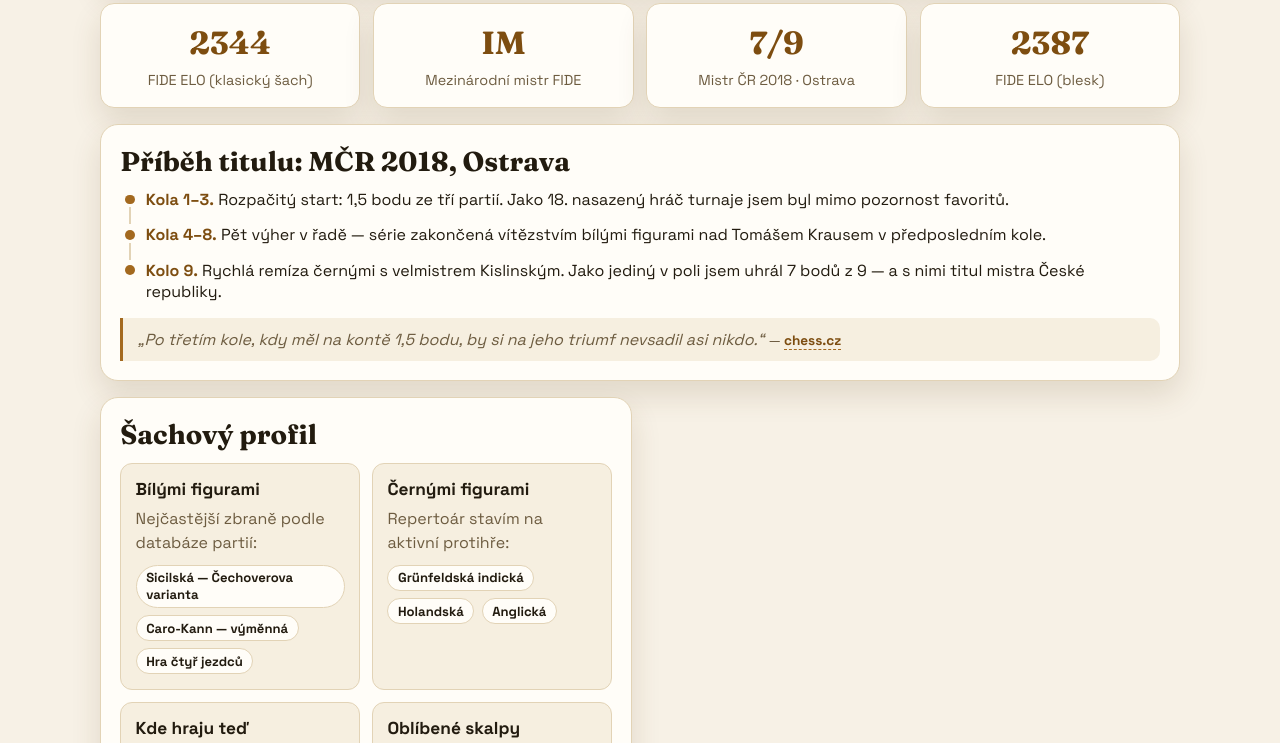
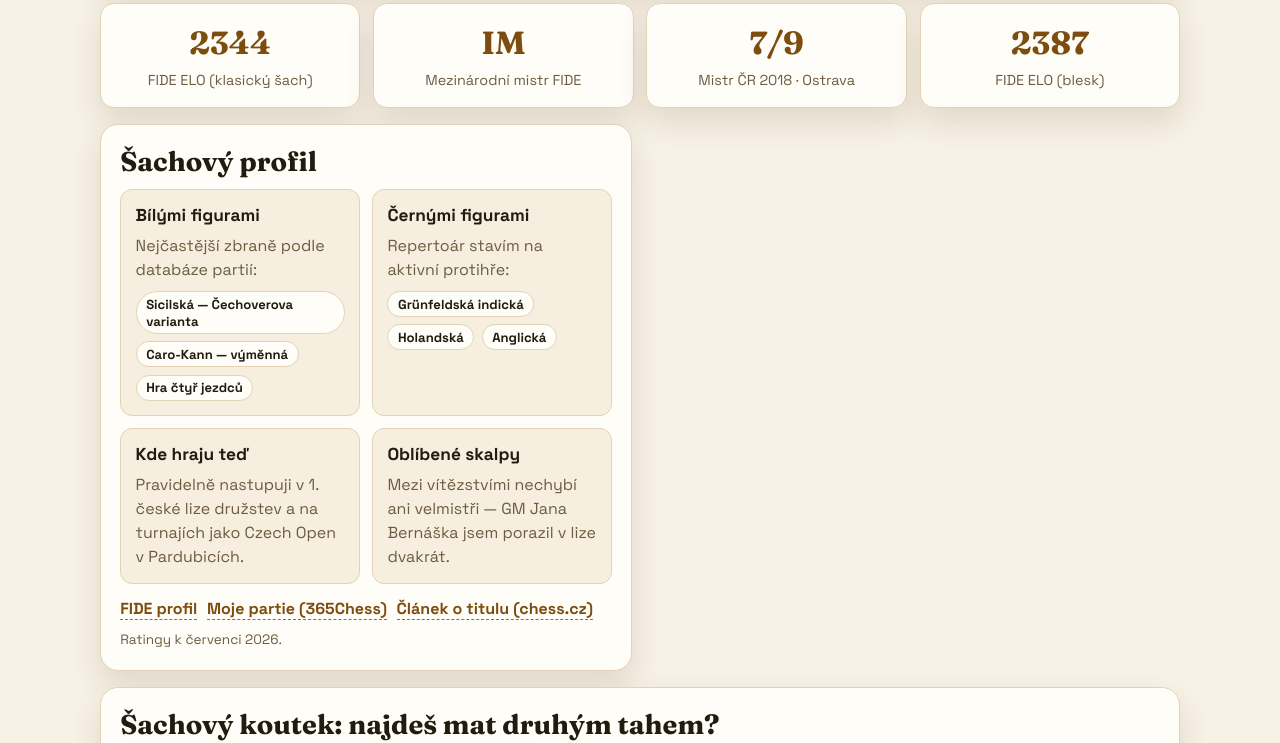
Before and after one commit to vbs5fp29vg-maker/Svatopluk-web, a plain HTML site: page index.html in a window 1280 px wide. Shown: the part 1000-1743 px from the top of the page. Drawn offline with Linux system fonts and the light colour scheme.

Commit message:
Fix board square aspect ratio; remove 2018 championship story section

```diff
--- a/index.html
+++ b/index.html
@@ -181,48 +181,6 @@
         </article>
       </section>
 
-      <section class="card story-card reveal" id="story">
-        <h2 data-i18n="story_title">Příběh titulu: MČR 2018, Ostrava</h2>
-        <ol class="timeline">
-          <li>
-            <span class="tl-round" data-i18n="story_1_round">Kola 1–3.</span>
-            <span data-i18n="story_1_text"
-              >Rozpačitý start: 1,5 bodu ze tří partií. Jako 18. nasazený hráč turnaje jsem byl mimo
-              pozornost favoritů.</span
-            >
-          </li>
-          <li>
-            <span class="tl-round" data-i18n="story_2_round">Kola 4–8.</span>
-            <span data-i18n="story_2_text"
-              >Pět výher v řadě — série zakončená vítězstvím bílými figurami nad Tomášem Krausem v
-              předposledním kole.</span
-            >
-          </li>
-          <li>
-            <span class="tl-round" data-i18n="story_3_round">Kolo 9.</span>
-            <span data-i18n="story_3_text"
-              >Rychlá remíza černými s velmistrem Kislinským. Jako jediný v poli jsem uhrál 7 bodů z
-              9 — a s nimi titul mistra České republiky.</span
-            >
-          </li>
-        </ol>
-        <blockquote class="story-quote">
-          <span data-i18n="story_quote"
-            >„Po třetím kole, kdy měl na kontě 1,5 bodu, by si na jeho triumf nevsadil asi nikdo.“</span
-          >
-          <cite>
-            —
-            <a
-              class="text-link"
-              href="https://www.chess.cz/svatopluk-svoboda-mistrem-republiky/"
-              target="_blank"
-              rel="noopener noreferrer"
-              >chess.cz</a
-            ></cite
-          >
-        </blockquote>
-      </section>
-
       <section class="card reveal" id="chess">
         <h2 data-i18n="chess_title">Šachový profil</h2>
         <div class="chess-grid">
--- a/script.js
+++ b/script.js
@@ -22,18 +22,6 @@ const copy = {
     stat_title: "Mezinárodní mistr FIDE",
     stat_champion: "Mistr ČR 2018 · Ostrava",
     stat_blitz: "FIDE ELO (blesk)",
-    story_title: "Příběh titulu: MČR 2018, Ostrava",
-    story_1_round: "Kola 1–3.",
-    story_1_text:
-      "Rozpačitý start: 1,5 bodu ze tří partií. Jako 18. nasazený hráč turnaje jsem byl mimo pozornost favoritů.",
-    story_2_round: "Kola 4–8.",
-    story_2_text:
-      "Pět výher v řadě — série zakončená vítězstvím bílými figurami nad Tomášem Krausem v předposledním kole.",
-    story_3_round: "Kolo 9.",
-    story_3_text:
-      "Rychlá remíza černými s velmistrem Kislinským. Jako jediný v poli jsem uhrál 7 bodů z 9 — a s nimi titul mistra České republiky.",
-    story_quote:
-      "„Po třetím kole, kdy měl na kontě 1,5 bodu, by si na jeho triumf nevsadil asi nikdo.“",
     chess_title: "Šachový profil",
     chess_white_title: "Bílými figurami",
     chess_white_text: "Nejčastější zbraně podle databáze partií:",
@@ -111,18 +99,6 @@ const copy = {
     stat_title: "FIDE International Master",
     stat_champion: "Czech Champion 2018 · Ostrava",
     stat_blitz: "FIDE ELO (blitz)",
-    story_title: "The Title Run: Czech Championship 2018, Ostrava",
-    story_1_round: "Rounds 1–3.",
-    story_1_text:
-      "A shaky start: 1.5 points from three games. Seeded 18th, I was nowhere near the favourites' radar.",
-    story_2_round: "Rounds 4–8.",
-    story_2_text:
-      "Five wins in a row — a streak capped by a win with the white pieces over Tomáš Kraus in the penultimate round.",
-    story_3_round: "Round 9.",
-    story_3_text:
-      "A quick draw with black against GM Kislinsky. The only player in the field with 7/9 — and with it, the title of Czech Champion.",
-    story_quote:
-      "“After round three, with 1.5 points on his scoreboard, probably nobody would have bet on his triumph.”",
     chess_title: "Chess Profile",
     chess_white_title: "With the white pieces",
     chess_white_text: "Most frequent weapons according to the games database:",
--- a/styles.css
+++ b/styles.css
@@ -210,48 +210,6 @@ p { margin: 0; line-height: 1.5; }
 .stat-value { margin: 0; font-size: 2rem; font-weight: 700; color: var(--accent-strong); font-family: "Fraunces", serif; }
 .stat-label { margin-top: 0.15rem; color: var(--muted); font-size: 0.9rem; }
 
-/* ---------- story timeline ---------- */
-.timeline { list-style: none; margin: 0.4rem 0 0; padding: 0; display: grid; gap: 0.9rem; }
-
-.timeline li { position: relative; padding-left: 1.6rem; margin: 0; }
-
-.timeline li::before {
-  content: "";
-  position: absolute;
-  left: 0.3rem;
-  top: 0.35rem;
-  width: 0.62rem;
-  height: 0.62rem;
-  border-radius: 50%;
-  background: var(--accent);
-}
-
-.timeline li::after {
-  content: "";
-  position: absolute;
-  left: 0.57rem;
-  top: 1.15rem;
-  bottom: -0.9rem;
-  width: 2px;
-  background: var(--line);
-}
-
-.timeline li:last-child::after { display: none; }
-
-.timeline .tl-round { font-weight: 700; color: var(--accent-strong); }
-
-.story-quote {
-  margin: 1rem 0 0;
-  padding: 0.7rem 0.9rem;
-  border-left: 3px solid var(--accent);
-  background: var(--surface-soft);
-  border-radius: 0 10px 10px 0;
-  font-style: italic;
-  color: var(--muted);
-}
-
-.story-quote cite { font-style: normal; font-size: 0.85rem; }
-
 /* ---------- chess profile ---------- */
 .chess-grid { display: grid; gap: 0.75rem; }
 
@@ -287,6 +245,7 @@ p { margin: 0; line-height: 1.5; }
 .board {
   display: grid;
   grid-template-columns: repeat(8, 1fr);
+  grid-template-rows: repeat(8, 1fr);
   width: min(420px, 100%);
   aspect-ratio: 1;
   border: 6px solid var(--board-dark);
@@ -313,6 +272,9 @@ p { margin: 0; line-height: 1.5; }
   border: 0;
   padding: 0;
   margin: 0;
+  min-width: 0;
+  min-height: 0;
+  overflow: hidden;
   cursor: pointer;
   background: var(--board-light);
 }
@@ -422,7 +384,7 @@ ul.plain li + li { margin-top: 0.5rem; }
 /* ---------- responsive ---------- */
 @media (min-width: 760px) {
   .main-layout { grid-template-columns: 1fr 1fr; }
-  .intro, .stats, .story-card, .puzzle-card, .projects-card, .contact-card { grid-column: 1 / -1; }
+  .intro, .stats, .puzzle-card, .projects-card, .contact-card { grid-column: 1 / -1; }
   .intro-layout { grid-template-columns: minmax(260px, 440px) 1fr; align-items: center; }
   .stats { grid-template-columns: repeat(4, 1fr); }
   .chess-grid { grid-template-columns: 1fr 1fr; }
```
